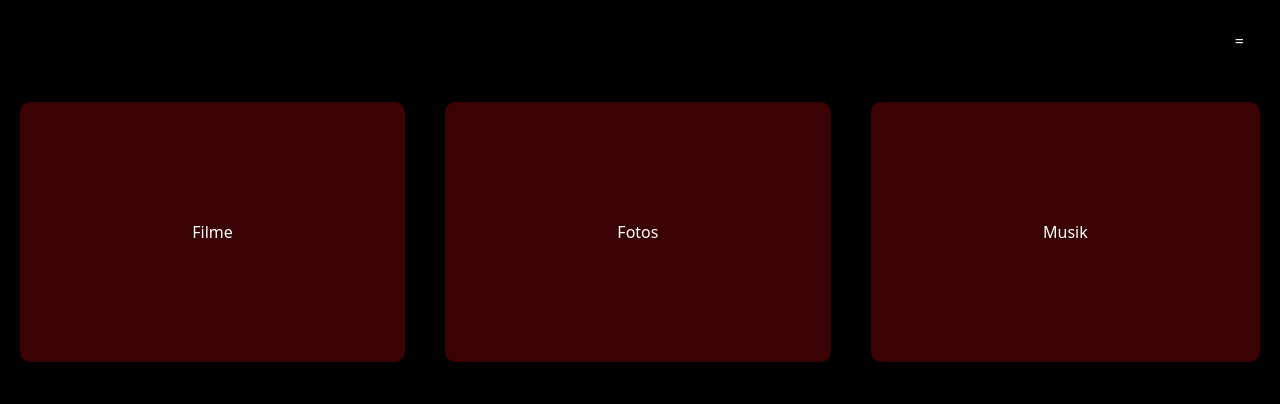
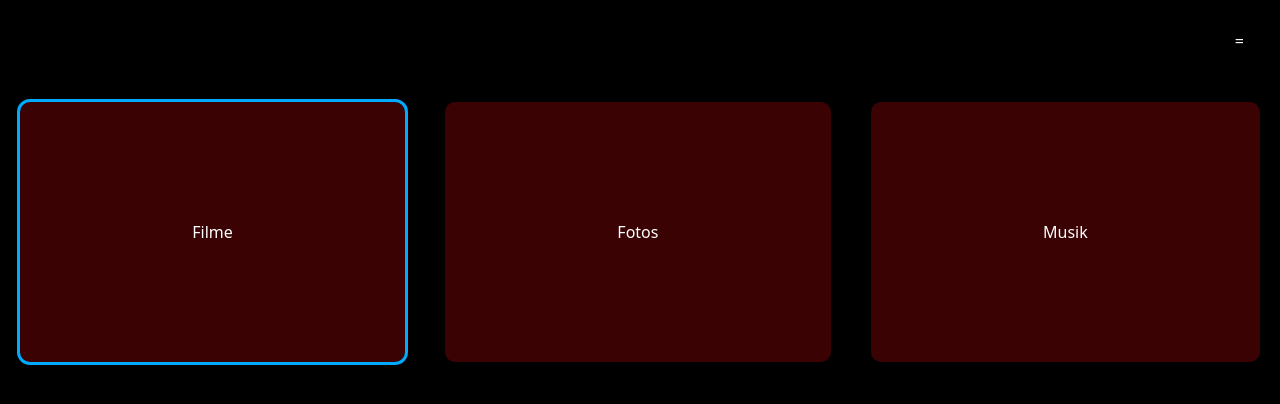
Before and after one commit to uriegel/FirePlayer, a React (Vite) app in the folder web/: page / in a window 1280 px wide. Shown: the top 404 px of the page. Built offline with nearby package versions, Linux system fonts and the light colour scheme.

Commit message:
navigate on TV

```diff
--- a/web/src/App.tsx
+++ b/web/src/App.tsx
@@ -21,7 +21,6 @@ export default function App() {
 	)
 }
 
-// TODO React Router transitions
 // TODO React Settings: UI, saving in local storage
 // TODO Video file view
 // TODO Video player view
--- a/web/src/pages/Welcome.tsx
+++ b/web/src/pages/Welcome.tsx
@@ -7,14 +7,15 @@ import { delayAsync } from 'functional-extensions'
 
 export default function Welcome() {
 
-    const fokusButton = useRef<HTMLButtonElement | null>(null)
+    const focusButton = useRef<HTMLDivElement | null>(null)
 
     useEffect(() => {
         if (window.AndroidBridge)
             window.AndroidBridge.setWelcome(true)
     }, [])
 
-    useEffect(() => fokusButton.current?.focus(), [])
+    useEffect(() => focusButton.current?.focus(), [])
+
     const ripple = useRipple()
 
     const onClick = (text: string) => {
@@ -36,7 +37,7 @@ export default function Welcome() {
                 </div>
             </div>
             <div className="controls">
-                <div className="ripple-container button" onPointerDown={ripple.onPointerDown} onKeyDown={ripple.onKeyDown} tabIndex={1}
+                <div className="ripple-container button" ref={focusButton} onPointerDown={ripple.onPointerDown} onKeyDown={ripple.onKeyDown} tabIndex={1}
                     onClick={() => onClick("Filme")}>
                     Filme
                 </div>
```
Also changed, not shown: 1 other file (tests, documents, lock files or other folders).
